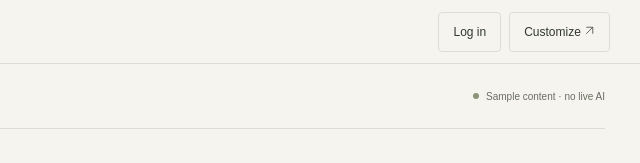
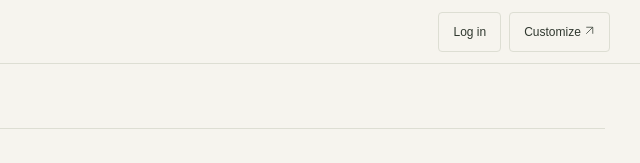
Before and after one commit to Scalable123/Scalable, a website with bundled scripts: page frontend/index.html in a window 1280 px wide. Shown: the top 163 px of the page, 640-1280 px from the left. Built offline with nearby package versions, Linux system fonts and the light colour scheme.

Commit message:
11/14/2026.PD.1

```diff
--- a/frontend/index.html
+++ b/frontend/index.html
@@ -74,7 +74,6 @@
       <main id="main">
         <header class="workspace-header">
           <div class="breadcrumb">Workspace <span>/</span> New exploration</div>
-          <div class="demo-badge"><i></i> Sample content · no live AI</div>
         </header>
         <section class="intro">
           <div>
```
